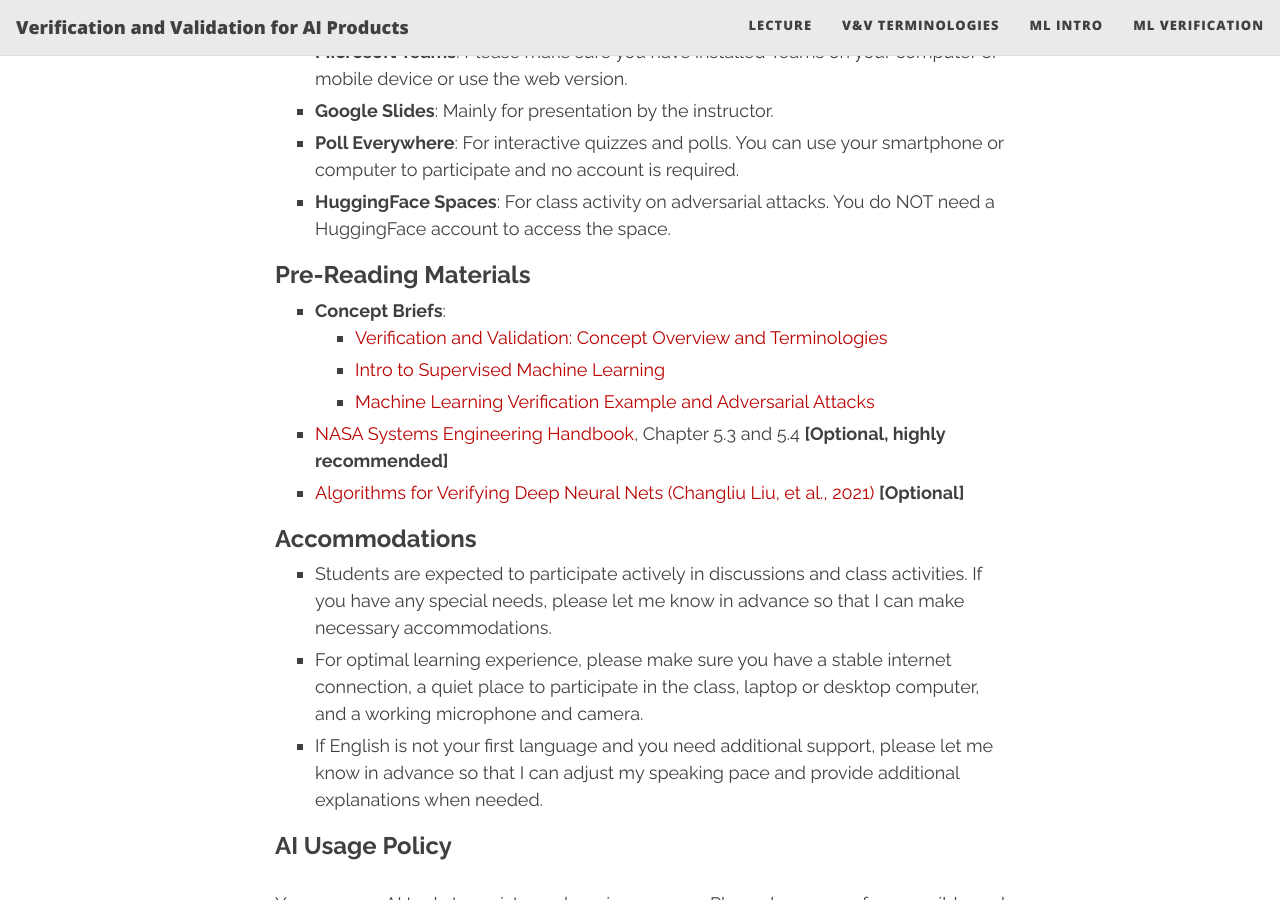
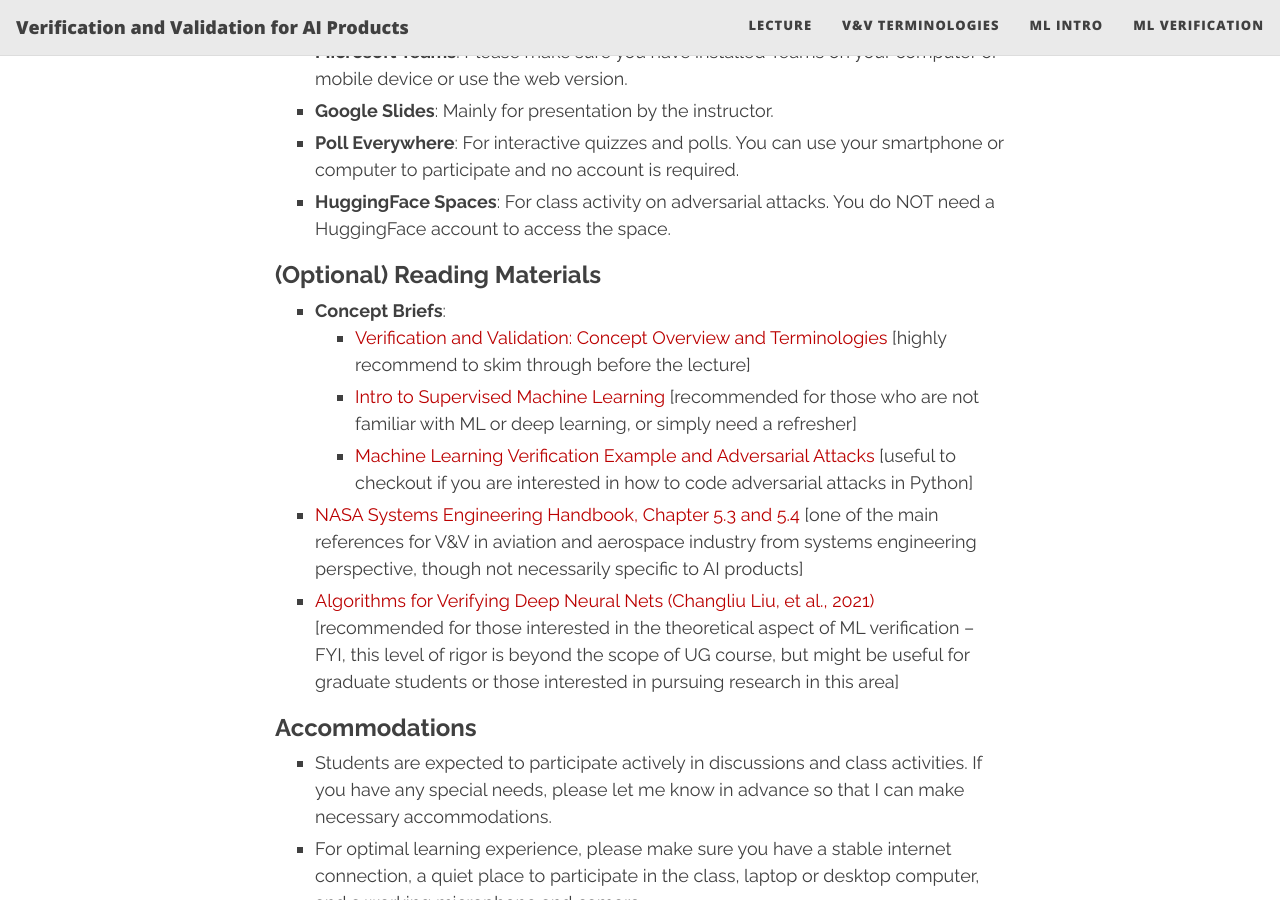
Before and after one commit to VandVAIProducts/VandVAIProducts.github.io, a Jekyll site: the page built from index.md, in a window 1280 px wide and 900 px high, scrolled down 1263 px. Built offline with Jekyll 4.4.1, drawn with Linux system fonts in a browser that asks for light colours; nearby versions of some CDN libraries.

Commit message:
Make everything optional

```diff
--- a/index.md
+++ b/index.md
@@ -45,14 +45,14 @@ Verification and validation (V&V) are essential activities in product developmen
 - **Poll Everywhere**: For interactive quizzes and polls. You can use your smartphone or computer to participate and no account is required.
 - **HuggingFace Spaces**: For class activity on adversarial attacks. You do NOT need a HuggingFace account to access the space.
 
-### Pre-Reading Materials
+### (Optional) Reading Materials
 
 - **Concept Briefs**:
-  - [Verification and Validation: Concept Overview and Terminologies](/v-and-v-concept-overview-and-terminologies)
-  - [Intro to Supervised Machine Learning](/intro-to-supervised-ml)
-  - [Machine Learning Verification Example and Adversarial Attacks](/ml-verification-example-and-adversarial-attack)
-- [NASA Systems Engineering Handbook](https://soma.larc.nasa.gov/mmx/pdf_files/NASA-SP-2007-6105-Rev-1-Final-31Dec2007.pdf), Chapter 5.3 and 5.4 **[Optional, highly recommended]**
-- [Algorithms for Verifying Deep Neural Nets (Changliu Liu, et al., 2021)](https://theory.stanford.edu/~barrett/pubs/LAL+21.pdf) **[Optional]**
+  - [Verification and Validation: Concept Overview and Terminologies](/v-and-v-concept-overview-and-terminologies) [highly recommend to skim through before the lecture]
+  - [Intro to Supervised Machine Learning](/intro-to-supervised-ml) [recommended for those who are not familiar with ML or deep learning, or simply need a refresher]
+  - [Machine Learning Verification Example and Adversarial Attacks](/ml-verification-example-and-adversarial-attack) [useful to checkout if you are interested in how to code adversarial attacks in Python]
+- [NASA Systems Engineering Handbook, Chapter 5.3 and 5.4](https://soma.larc.nasa.gov/mmx/pdf_files/NASA-SP-2007-6105-Rev-1-Final-31Dec2007.pdf) [one of the main references for V&V in aviation and aerospace industry from systems engineering perspective, though not necessarily specific to AI products]
+- [Algorithms for Verifying Deep Neural Nets (Changliu Liu, et al., 2021)](https://theory.stanford.edu/~barrett/pubs/LAL+21.pdf) [recommended for those interested in the theoretical aspect of ML verification -- FYI, this level of rigor is beyond the scope of UG course, but might be useful for graduate students or those interested in pursuing research in this area]
 
 ### Accommodations
 
```
Also changed, not shown: 6 other files.
